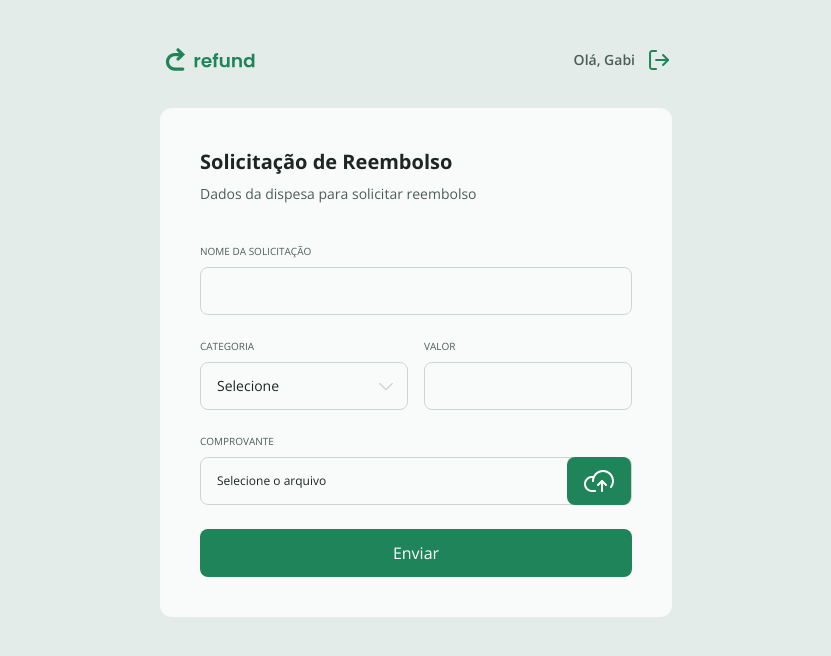
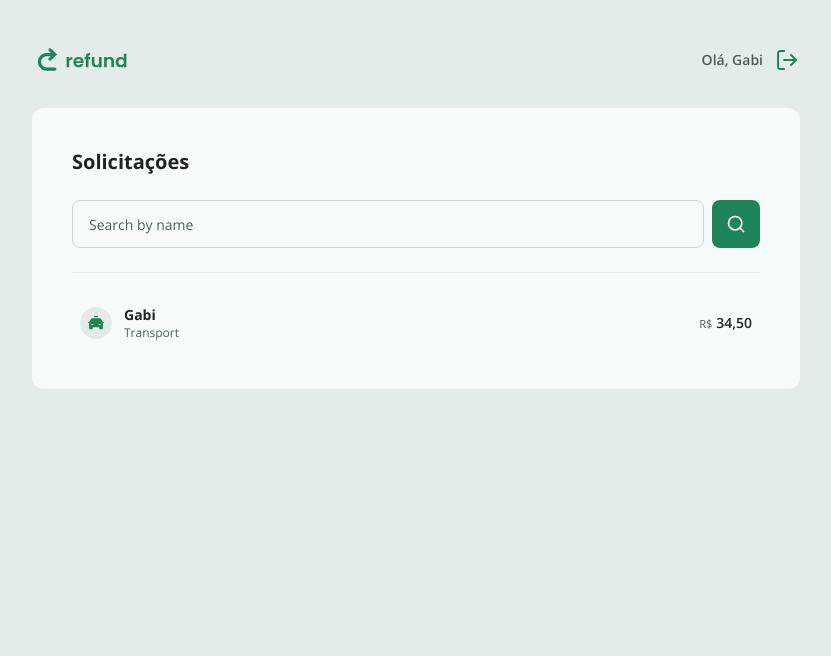
Before and after one commit to gabrielarochaf/web, a React (Vite) app: page / in a window 1280 px wide. Shown: the top 656 px of the page, without its empty margins (224-1055 px from the left). Built offline with nearby package versions, Linux system fonts and the light colour scheme.

Commit message:
Add component RefundItems and Search Input

```diff
--- a/package.json
+++ b/package.json
@@ -11,10 +11,12 @@
   },
   "dependencies": {
     "@tailwindcss/vite": "^4.3.0",
+    "clsx": "^2.1.1",
     "react": "^19.2.6",
     "react-dom": "^19.2.6",
     "react-router": "^7.16.0",
     "react-router-dom": "^7.16.0",
+    "tailwind-merge": "^3.6.0",
     "tailwindcss": "^4.3.0"
   },
   "devDependencies": {
--- a/src/components/Button.tsx
+++ b/src/components/Button.tsx
@@ -1,11 +1,24 @@
+import { classMerge } from "../utils/classMerge";
+
 type Props = React.ComponentProps<"button"> & {
   isLoading?: boolean;
+  variant?: "base" | "icon" | "iconSmall";
+};
+
+const variants = {
+  button: {
+    base: "h-12",
+    icon: "h-12 w-12",
+    iconSmall: "h-10 w-10",
+  },
 };
 
 export function Button({
   children,
   isLoading,
   type = "button",
+  variant = "base",
+  className,
   ...rest
 }: Props) {
   return (
@@ -13,10 +26,11 @@
       type={type}
       disabled={isLoading}
       {...rest}
-      className="flex items-center justify-center bg-green-100
-      rounded-lg text-white cursor-pointer
-      hover:bg-green-200 transition ease-linear disabled:opacity-50
-      disabled:cursor-progress h-12"
+      className={classMerge([
+        "flex items-center justify-center bg-green-100 rounded-lg text-white cursor-pointer  hover:bg-green-200 transition ease-linear disabled:opacity-50 disabled:cursor-progress",
+        variants.button[variant],
+        className,
+      ])}
     >
       {children}
     </button>
--- /dev/null
+++ b/src/components/RefundItem.tsx
@@ -0,0 +1,33 @@
+export type RefundItemProps = {
+  id: string;
+  name: string;
+  category: string;
+  amount: string;
+  categoryImg: string;
+};
+
+type Props = React.ComponentProps<"a"> & {
+  data: RefundItemProps;
+};
+
+export function RefundItem({ data, ...rest }: Props) {
+  return (
+    <a
+      href="/"
+      {...rest}
+      className="flex items-center gap-3 hover:bg-green-100/5 cursor-pointer rouded-md p-2"
+    >
+      <img src={data.categoryImg} alt="Category Icon" className="w-8 h-8 " />
+
+      <div className="flex flex-col flex-1">
+        <strong className=" text-sm text-gray-100">{data.name}</strong>
+        <span className=" text-xs text-gray-200">{data.category}</span>
+      </div>
+
+      <span className="text-sm text-gray-100 font-semibold">
+        <small className="font-normal text-gray-200">R$</small>
+        {data.amount}
+      </span>
+    </a>
+  );
+}
--- a/src/index.css
+++ b/src/index.css
@@ -21,3 +21,15 @@
   background-position: right 0.7rem top 50%;
   background-size: 1.25rem auto;
 }
+
+::-webkit-scrollbar {
+  width: 0.4rem;
+}
+
+::-webkit-scrollbar-thumb {
+  background-color: #e4ece9;
+}
+
+::-webkit-scrollbar-track {
+  background-color: transparent;
+}
--- a/src/pages/Confirm.tsx
+++ b/src/pages/Confirm.tsx
@@ -9,7 +9,7 @@
   }
 
   return (
-    <div className="bg-gray-500 lg:w-[512px] rounded-xl flex flex-col items-center p-10 gap-6">
+    <div className="bg-gray-500 lg:w-lg rounded-xl flex flex-col items-center p-10 gap-6">
       <h1 className="text-2xl font-bold text-center text-green-100">
         Solicitação Enviada
       </h1>
--- /dev/null
+++ b/src/pages/Dashboard.tsx
@@ -0,0 +1,47 @@
+import { useState } from "react";
+import { Input } from "../components/Input";
+import { Button } from "../components/Button";
+import searchSvg from "../assets/search.svg";
+import { RefundItem } from "../components/RefundItem";
+import { CATEGORIES } from "../utils/categories";
+import { FormatCurrency } from "../utils/FormatCurrency";
+
+const REFUND_EXEMPLE = {
+  id: "123",
+  name: "Gabi",
+  category: "Transport",
+  amount: FormatCurrency(34.5),
+  categoryImg: CATEGORIES["transport"].icon,
+};
+
+export function Dashboard() {
+  const [name, setName] = useState("");
+
+  function fetchRedunds(e: React.SubmitEvent) {
+    e.preventDefault();
+    console.log(name);
+  }
+  return (
+    <div className="bg-gray-500 rounded-xl p-10 md:min-w-3xl ">
+      <h1 className="text-gray-100 font-bold text-xl flex-1">Solicitações</h1>
+
+      <form
+        onSubmit={fetchRedunds}
+        className="flex flex-1 items-center justify-between pb-6 border-b border-b-gray-400 md:flex-row gap-2 mt-6"
+      >
+        <Input
+          placeholder="Search by name"
+          onChange={(e) => setName(e.target.value)}
+        />
+
+        <Button type="submit" variant="icon">
+          <img src={searchSvg} alt="Search Icon" className="w-5" />
+        </Button>
+      </form>
+
+      <div className="mt-6 flex flex-col gap-4 max-h-85.5 overflow-y-scroll">
+        <RefundItem data={REFUND_EXEMPLE} />
+      </div>
+    </div>
+  );
+}
--- /dev/null
+++ b/src/routes/Manager-routes.tsx
@@ -0,0 +1,15 @@
+import { Routes, Route } from "react-router-dom";
+import { Dashboard } from "../pages/Dashboard";
+import { AppLayout } from "../components/AppLayout";
+import { NotFound } from "../pages/NotFound";
+
+export function ManagerRoutes() {
+  return (
+    <Routes>
+      <Route path="/" element={<AppLayout />}>
+        <Route path="/" element={<Dashboard />} />
+      </Route>
+      <Route path="*" element={<NotFound />} />
+    </Routes>
+  );
+}
--- a/src/routes/index.tsx
+++ b/src/routes/index.tsx
@@ -1,12 +1,12 @@
 import { BrowserRouter } from "react-router-dom";
 
 // import { AuthRoutes } from "./Auth-routes";
-import { EmployeeRoutes } from "./employee-rouths";
-
+//import { EmployeeRoutes } from "./Employee-rouths";
+import { ManagerRoutes } from "./Manager-routes";
 export function Routes() {
   return (
     <BrowserRouter>
-      <EmployeeRoutes />
+      <ManagerRoutes />
     </BrowserRouter>
   );
 }
--- /dev/null
+++ b/src/utils/FormatCurrency.ts
@@ -0,0 +1,8 @@
+export function FormatCurrency(value: number) {
+  const currency = Intl.NumberFormat("pt-br", {
+    style: "currency",
+    currency: "BRL",
+  });
+
+  return currency.format(value).replace("R$", "");
+}
--- /dev/null
+++ b/src/utils/classMerge.ts
@@ -0,0 +1,6 @@
+import {clsx, type ClassValue} from "clsx"
+import { twMerge } from "tailwind-merge"
+
+export function classMerge(...inputs: ClassValue[]) {
+    return twMerge(clsx(inputs))
+}
```
Also changed, not shown: 1 other file (tests, documents, lock files or other folders).
